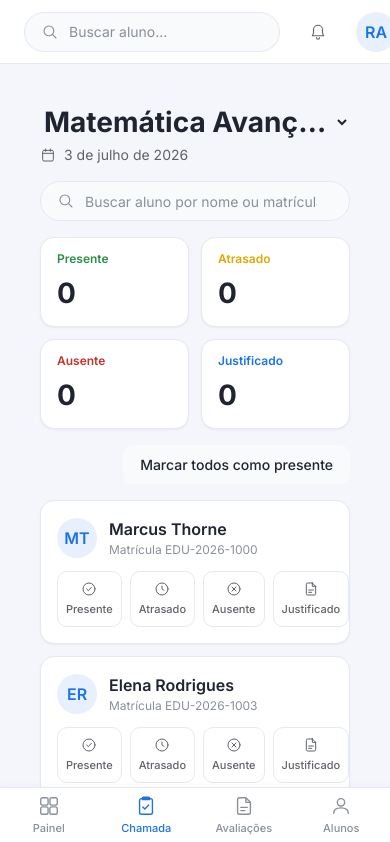
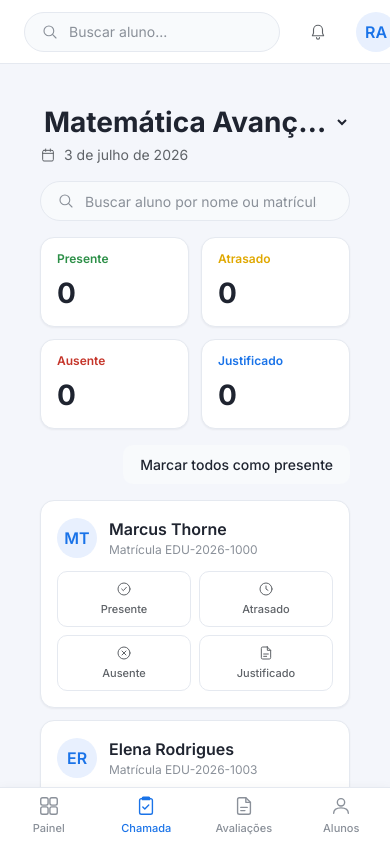
Before and after one commit to emersonjds/radar, a Next.js app: page /attendance in a window 390 px wide. Shown: the top 842 px of the page. Built offline with nearby package versions, Linux system fonts and the light colour scheme.

Commit message:
lay status buttons 2x2 on phones for breathing room

```diff
--- a/src/features/take-attendance/StudentRow.module.css
+++ b/src/features/take-attendance/StudentRow.module.css
@@ -43,8 +43,15 @@
 
 .opcoes {
   display: grid;
-  grid-template-columns: repeat(4, 1fr);
+  grid-template-columns: repeat(2, 1fr);
   gap: var(--space-2);
+}
+
+/* 2x2 gives each label room on phones; 4-up only once there's width for it. */
+@media (min-width: 480px) {
+  .opcoes {
+    grid-template-columns: repeat(4, 1fr);
+  }
 }
 
 .opcao {
```
Also changed, not shown: 1 other file (tests, documents, lock files or other folders).
